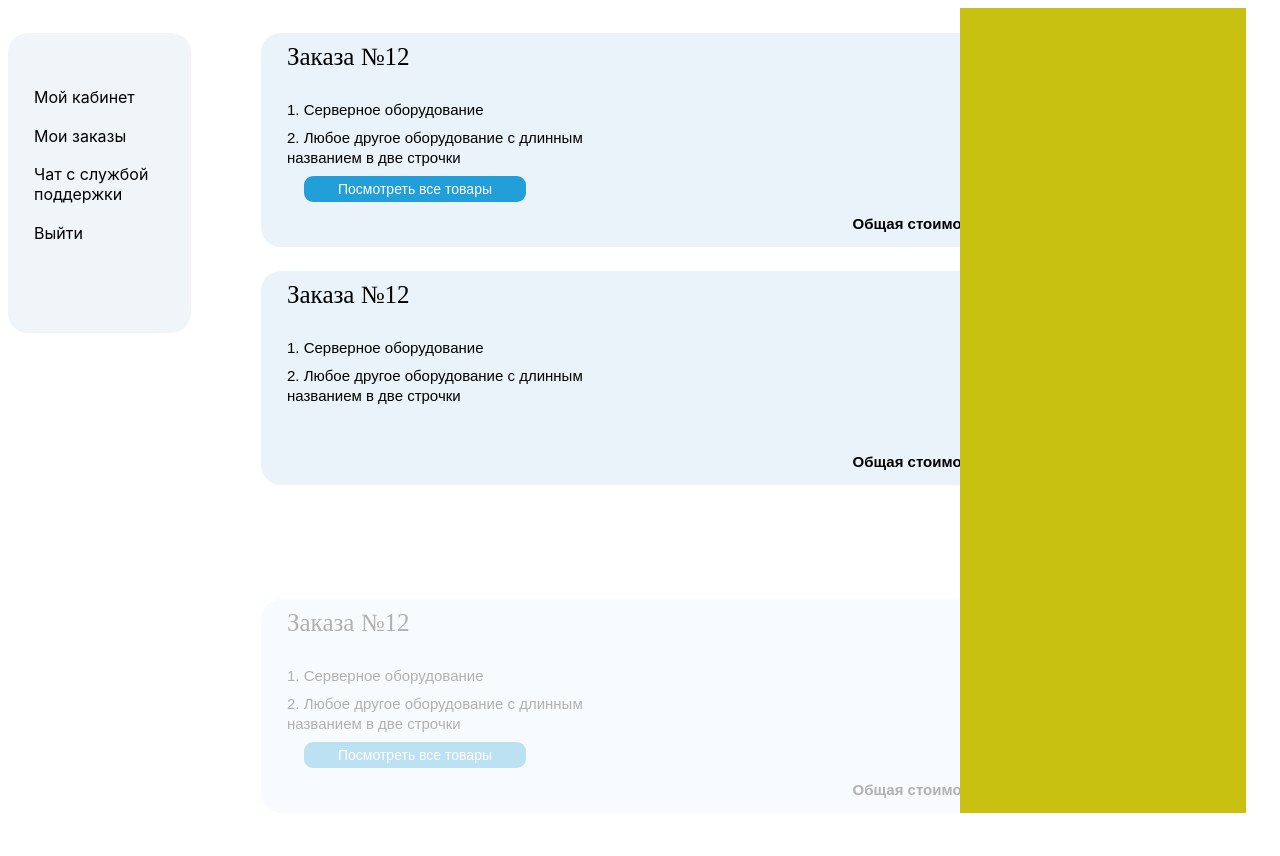
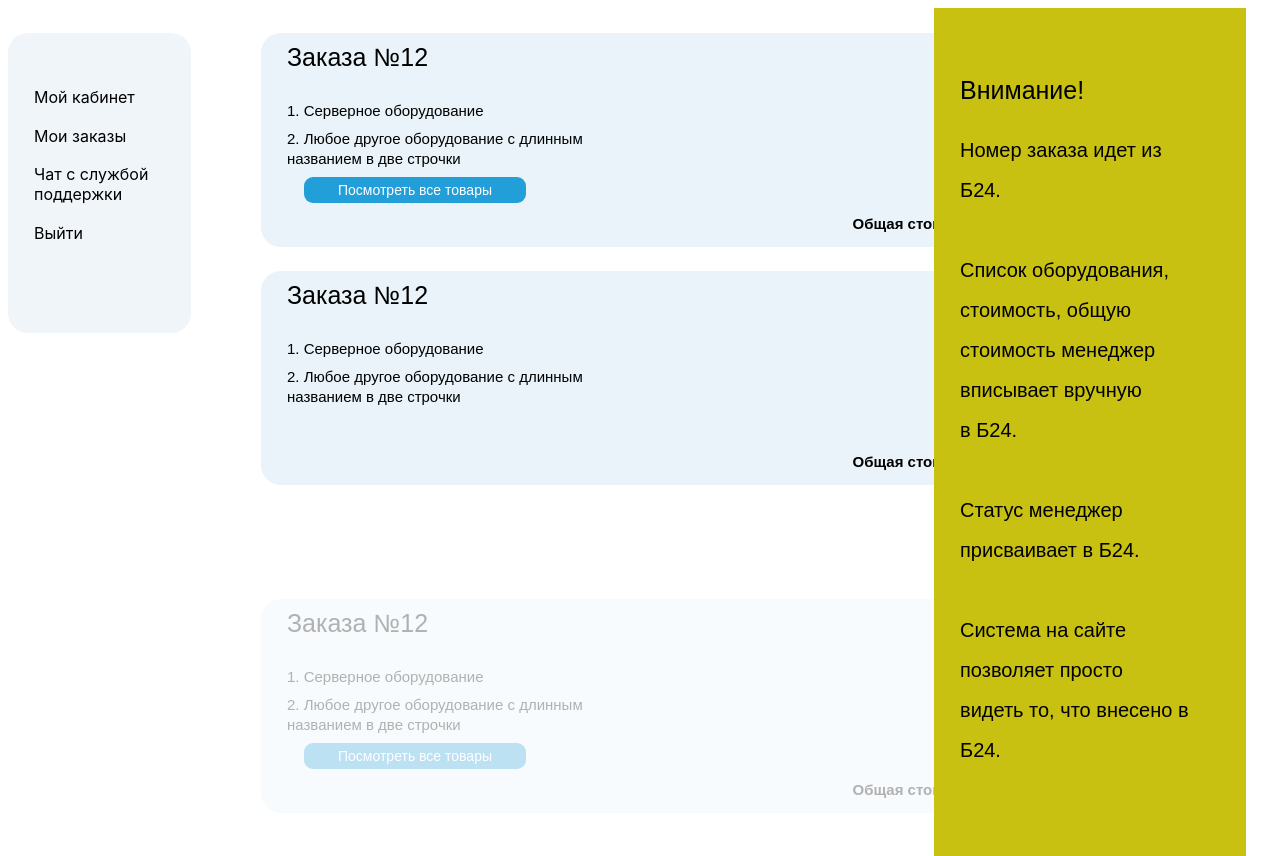
Before and after one commit to MikeSherif/first_real_case, a plain HTML site: page index.html in a window 1280 px wide. Shown: the top 856 px of the page. Before the commit the page ends 821 px from the top, so only its background shows below. Drawn offline with Linux system fonts and the light colour scheme.

Commit message:
Доделал правую боковую часть

```diff
--- a/index.html
+++ b/index.html
@@ -189,7 +189,12 @@
 
             </div>
             <aside class="sculpture__attention">
-                <h3 class="sculpture__attention-title"></h3>
+                <h3 class="sculpture__attention-title">Внимание!</h3>
+                <p class="sculpture__attention-text">Номер заказа идет из <br>Б24.<br><br>
+                    Список оборудования,<br> стоимость, общую<br> стоимость менеджер<br> вписывает вручную<br> в Б24.<br><br>
+                    Статус менеджер<br> присваивает в Б24.<br><br>
+                    Система на сайте<br> позволяет просто<br> видеть то, что внесено в<br> Б24.<br>
+                    </p>
 
             </aside>
         </section>
--- a/styles/style.css
+++ b/styles/style.css
@@ -86,7 +86,7 @@
 
 .sculpture__item___number{
     color: rgb(0, 0, 0);
-    font-family: Montserrat;
+    font-family: "Montserrat", sans-serif;
     font-size: 25px;
     font-weight: 400;
     margin: 0;
@@ -96,7 +96,7 @@
     width: 125.77px;
     height: 26px;
     color: rgb(255, 255, 255);
-    font-family: Montserrat;
+    font-family: "Montserrat", sans-serif;
     font-size: 14px;
     font-weight: 400;
     display: flex;
@@ -194,3 +194,26 @@
     width: 286px;
     background-color: #C8C111;
 }
+
+.sculpture__attention{
+    padding: 43px 0 0 26px;
+}
+
+.sculpture__attention-title{
+    color: rgb(0, 0, 0);
+    font-family: "Montserrat" , sans-serif;
+    font-size: 25px;
+    font-weight: 400;
+    line-height: 78.73px;
+    margin: 0;
+}
+
+.sculpture__attention-text{
+    color: rgb(0, 0, 0);
+    font-family: "Montserrat" , sans-serif;
+    font-size: 20px;
+    font-weight: 400;
+    line-height: 40px;
+    text-align: left;
+    margin: 0;
+}
```
